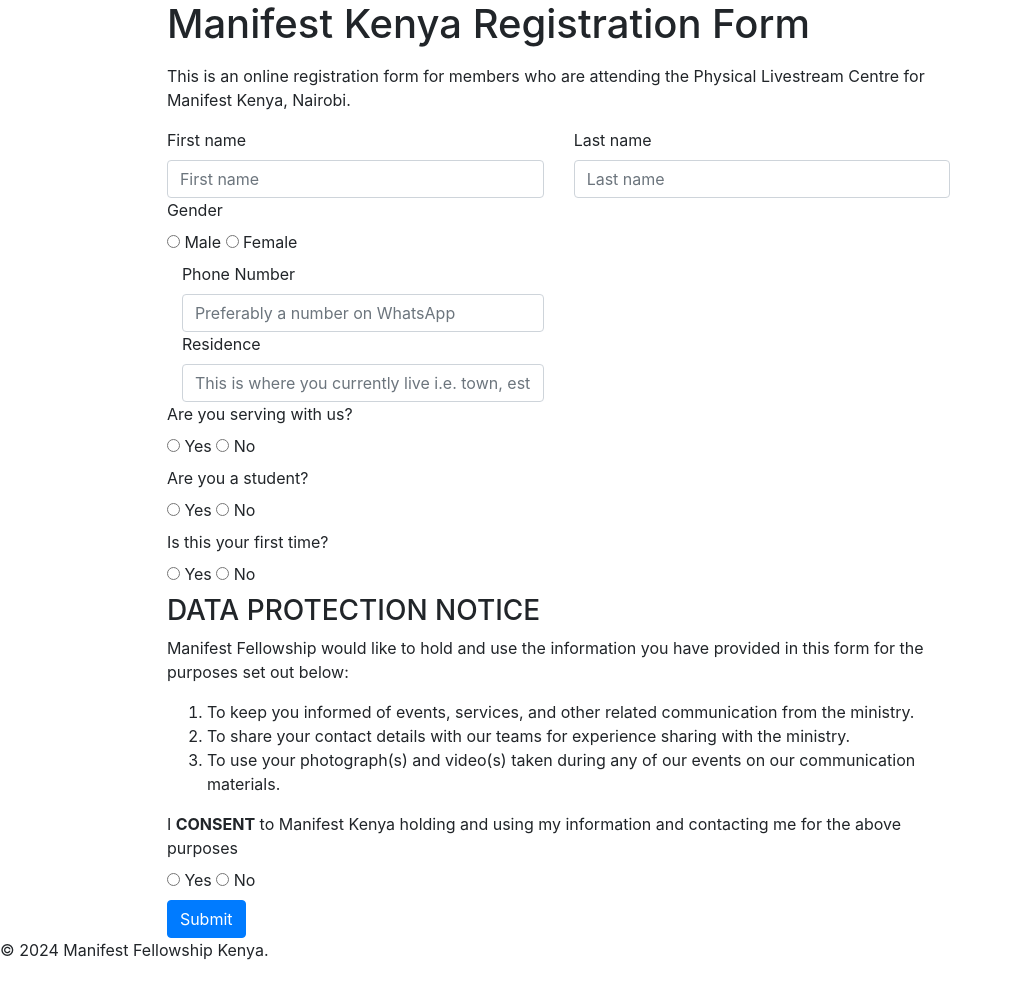
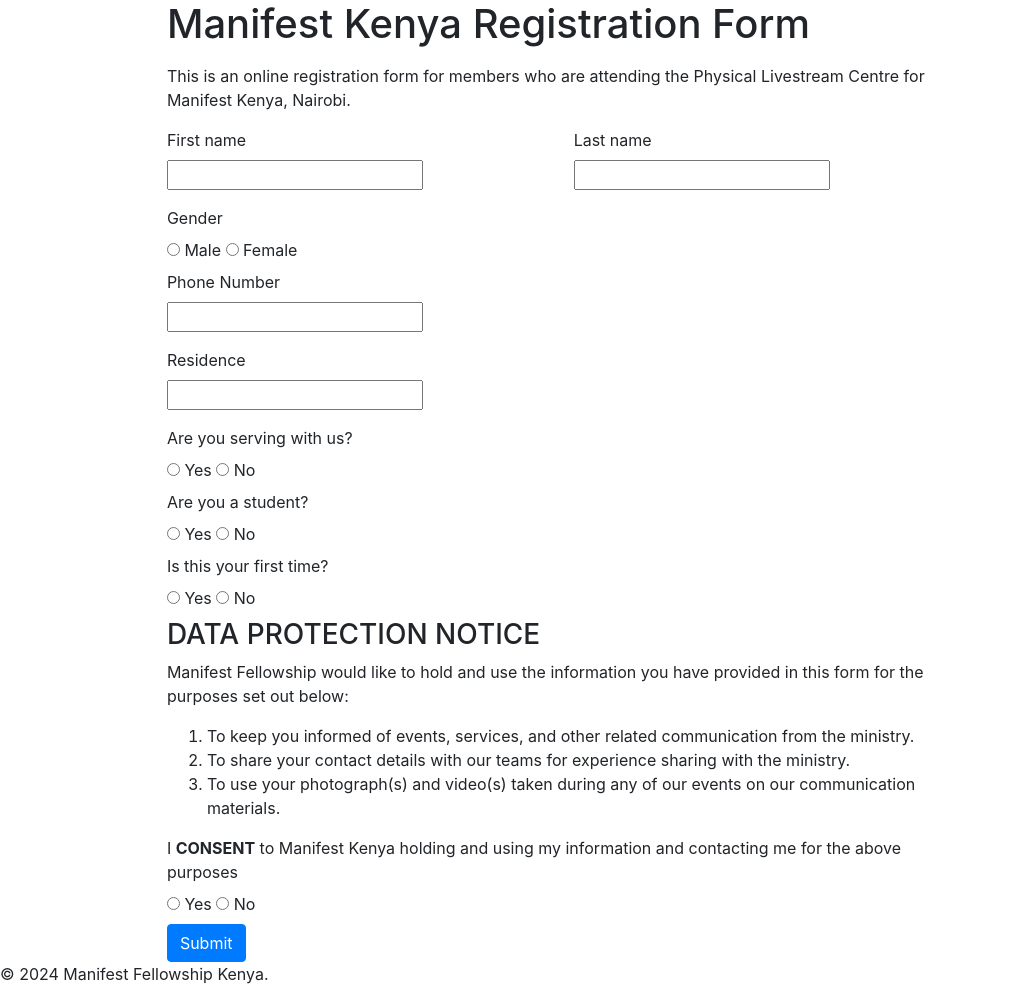
Before and after one commit to An-him/mke-reg, a Flask app: page / in a window 1280 px wide. Shown: the whole page, without its empty margins (0-1012 px from the left). Before the commit the page ends 960 px from the top, so only its background shows below. Run offline with Flask 3, Linux system fonts and the light colour scheme.

Commit message:
flask wtf utilised

```diff
--- a/app.py
+++ b/app.py
@@ -1,7 +1,7 @@
 from flask import Flask, render_template, request, redirect, url_for
 import csv
 import json
-# from forms import RegistrationForm
+from forms import RegistrationForm
 from flask_sqlalchemy import SQLAlchemy
 from flask_migrate import Migrate
 
@@ -35,38 +35,15 @@
 
 @app.route('/', methods=['GET', 'POST'])
 def registration():
-    if request.method == 'POST':
+    # if request.method == 'POST':
+    form = RegistrationForm()
 
-        first_name = request.form.get('first_name', '')
-        last_name = request.form.get('last_name', '')
-        gender = request.form.get('gender', '')
-        phone_number = request.form.get('phone_number', '')
-        residence = request.form.get('residence', '')
-        serving = request.form.get('serving', 'no')
-        teams = json.dumps(request.form.getlist('team'))
-        student = request.form.get('student', 'no')
-        first_time = request.form.get('first_time', 'no')
-        consent = request.form.get('consent', '')
+    # db.session.add(form)
+    # db.session.commit()
 
-        registration = Registration(
-            first_name=first_name,
-            last_name=last_name,
-            gender=gender,
-            phone_number=phone_number,
-            residence=residence,
-            serving=serving,
-            teams=teams,
-            student=student,
-            first_time=first_time,
-            consent=consent
-        )
+    # return redirect(url_for('thank_you'))
 
-        db.session.add(registration)
-        db.session.commit()
-
-        return redirect(url_for('thank_you'))
-
-    return render_template('registration.html')
+    return render_template('registration.html', form=form)
 
 
 @app.route('/thank_you')
--- a/forms.py
+++ b/forms.py
@@ -1,6 +1,6 @@
 from flask_wtf import FlaskForm
 from wtforms import StringField, SelectField, RadioField, BooleanField, SubmitField
-from wtforms.validators import DataRequired, Email, Length
+from wtforms.validators import DataRequired, Length
 
 
 class RegistrationForm(FlaskForm):
@@ -9,14 +9,18 @@
     gender = SelectField('Gender', choices=[
                          ('male', 'Male'), ('female', 'Female')], validators=[DataRequired()])
     phone_number = StringField('Phone Number', validators=[
-                               DataRequired(), Length(min=10, max=10)])
+                               DataRequired(), Length(min=10, max=12)])
     residence = StringField('Residence', validators=[DataRequired()])
     serving = RadioField('Are you serving with us?', choices=[
                          ('yes', 'Yes'), ('no', 'No')], default='no', validators=[DataRequired()])
-    team = RadioField('Team', choices=[('team1', 'Team 1'), ('team2', 'Team 2'), ('team3', 'Team 3'), (
-        'team4', 'Team 4'), ('team5', 'Team 5'), ('team6', 'Team 6')], validators=[DataRequired()])
+    team = RadioField('Team', choices=[('administration', 'Administration'), ('welfare', 'Welfare'), ('communications', 'Communications'), (
+        'missions', 'Missions and Outreach'), ('operations', 'Operations'), ('legal', 'Legal'), ('finance', 'Finance')], validators=[DataRequired()])
     student = RadioField('Are you a student?', choices=[
                          ('yes', 'Yes'), ('no', 'No')], default='no', validators=[DataRequired()])
+    institution_name = StringField(
+        'Name of Institution', validators=[DataRequired()])
+    institution_location = StringField(
+        'Location of Institution', validators=[DataRequired()])
     first_time = RadioField('Is this your first time?', choices=[(
         'yes', 'Yes'), ('no', 'No')], default='no', validators=[DataRequired()])
     consent = BooleanField(
--- a/templates/registration.html
+++ b/templates/registration.html
@@ -8,27 +8,15 @@
         This is an online registration form for members who are attending the
         Physical Livestream Centre for Manifest Kenya, Nairobi.
       </p>
-      <form clas="row g-3" action="/" method="post">
+      <form action="/" method="post">
         <div class="row">
           <div class="col">
             <label for="first_name" class="form-label">First name</label>
-            <input
-              type="text"
-              class="form-control"
-              placeholder="First name"
-              aria-label="First name"
-              required
-            />
+            <p>{{ form.first_name }}</p>
           </div>
           <div class="col">
             <label for="last_name" class="form-label">Last name</label>
-            <input
-              type="text"
-              class="form-control"
-              placeholder="Last name"
-              aria-label="Last name"
-              required
-            />
+            <p>{{ form.last_name }}
           </div>
         </div>
 
@@ -40,26 +28,11 @@
           <label for="female">Female</label><br />
         </div>
 
-        <div class="col-md-6">
-          <label for="phone_number" class="form-label">Phone Number</label>
-          <input
-            type="text"
-            class="form-control"
-            id="phone_number"
-            placeholder="Preferably a number on WhatsApp"
-            required
-          />
-        </div>
-        <div class="col-md-6">
-          <label for="residence" class="form-label">Residence</label>
-          <input
-            type="text"
-            class="form-control"
-            id="residence"
-            placeholder="This is where you currently live i.e. town, estate, etc."
-            required
-          />
-        </div>
+        <label for="phone_number" class="form-label">Phone Number</label>
+        <p>{{ form.phone_number }}</p>
+
+        <label for="residence" class="form-label">Residence</label>
+        <p>{{ form.residence }}</p>
 
         <label>Are you serving with us?</label><br />
         <input
@@ -76,20 +49,20 @@
           <h3>Manifest Kenya Serving Team</h3>
           <h5>Please select the department you are serving under.</h5>
           <label>Department</label><br />
-          <input type="radio" id="team1" name="team" value="Team 1" required />
-          <label for="team1">Administration</label><br />
-          <input type="radio" id="team2" name="team" value="Team 2" />
-          <label for="team2">Welfare</label>
-          <input type="radio" id="team3" name="team" value="Team 3" />
-          <label for="team3">Communications</label><br />
-          <input type="radio" id="team4" name="team" value="Team 4" />
-          <label for="team4">Missions and Outreach</label>
-          <input type="radio" id="team5" name="team" value="Team 5" />
-          <label for="team5">Operations</label><br />
-          <input type="radio" id="team6" name="team" value="Team 6" />
-          <label for="team6">Legal</label>
-          <input type="radio" id="team7" name="team" value="Team 6" />
-          <label for="team6">Finance</label><br />
+          <input type="radio" id="administation" name="team" value="Administation" required />
+          <label for="administation">Administration</label><br />
+          <input type="radio" id="welfare" name="team" value="Welfare" />
+          <label for="welfare">Welfare</label>
+          <input type="radio" id="communications" name="team" value="Communications" />
+          <label for="communications">Communications</label><br />
+          <input type="radio" id="missions" name="team" value="Missions and Outreach" />
+          <label for="missions">Missions and Outreach</label>
+          <input type="radio" id="operations" name="team" value="Operations" />
+          <label for="operation">Operations</label><br />
+          <input type="radio" id="legal" name="team" value="Legal" />
+          <label for="legal">Legal</label>
+          <input type="radio" id="finance" name="team" value="Finance" />
+          <label for="finance">Finance</label><br />
         </div>
 
         <label>Are you a student?</label><br />
@@ -107,22 +80,12 @@
           <h4>Institution Information</h4>
           <div class="row">
             <div class="col">
-              <input
-                type="text"
-                class="form-control"
-                placeholder="Name of Institution"
-                aria-label="Name of Institution"
-                required
-              />
+              <label for="institution_name" class="form-label">Name of Institution</label>
+              <p>{{ form.institution_name }}<p>
             </div>
             <div class="col">
-              <input
-                type="text"
-                class="form-control"
-                placeholder="Location of Institution"
-                aria-label="Location of Institution"
-                required
-              />
+              <label for="institution_location" class="form-label">Location of Institution</label>
+              <p>{{ form.institution_location}}
             </div>
           </div>
         </div>
```
